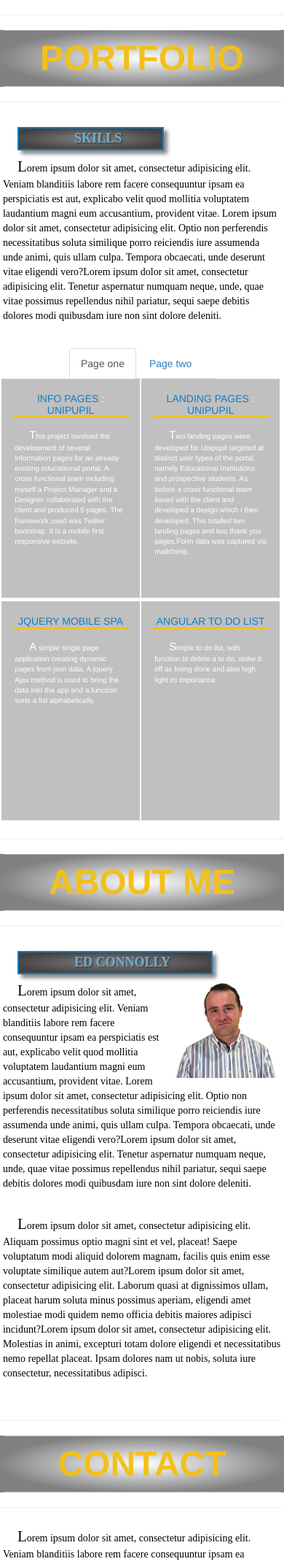
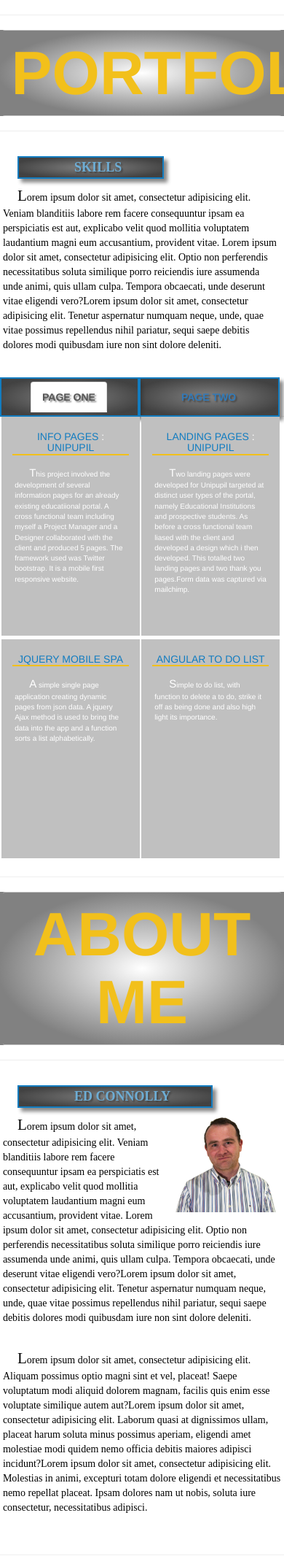
Before and after one commit to barophobe/portsite, a PHP site: page / in a window 390 px wide; the page is wider, and only the part inside the window is pictured. Shown: the part 59-2202 px from the top of that part at 73% size. Run offline with PHP 8.4, Linux system fonts and the light colour scheme; some web fonts are replaced.

Commit message:
not much added

```diff
--- a/index.php
+++ b/index.php
@@ -36,8 +36,8 @@
 
 <div class="tabbable"> <!-- Only required for left/right tabs -->
   <ul class="nav nav-tabs tabsCenter">
-    <li class="active"><a href="#tab1" data-toggle="tab">Page one</a></li>
-    <li><a href="#tab2" data-toggle="tab">Page two</a></li>
+    <li class="active subHd subTrans"><a href="#tab1" data-toggle="tab">Page one</a></li>
+    <li class="subHd subTrans"><a href="#tab2" data-toggle="tab">Page two</a></li>
 
   </ul>
   <div class="tab-content">
@@ -160,7 +160,7 @@
  <div class="container-fluid">
 <footer id="ed">
 
-|
+<span id="invis">|</span>
 </footer></div>
 <?php include ('contact_me.php'); ?>
 
--- a/media.css
+++ b/media.css
@@ -1,12 +1,3 @@
-@media (max-width: 767px) {
-  .portHd {
-    font-size: 78px; } }
-@media (max-width: 540px) {
-  .portHd {
-    font-size: 60px; } }
-@media (max-width: 400px) {
-  .portHd {
-    font-size: 48px; } }
 @media screen and (max-width: 840px) {
   #logo {
     max-width: 50%; }
@@ -122,9 +113,6 @@
 @media only screen and (min-width: 401px) and (max-width: 840px) {
   .effects .img {
     height: 350px; } }
-@media only screen and (min-width: 280px) and (max-width: 992px) {
-  .ftBor {
-    border-left: none; } }
 @media only screen and (min-width: 315px) and (max-width: 400px) {
   .portH {
     color: #127cc0;
--- a/media.scss
+++ b/media.scss
@@ -12,29 +12,6 @@ $greyD:#959595;
 
 
 @media (max-width: 767px) {
-  .portHd {
-
-  font-size:78px;
-
-}
-
-}
-
-@media (max-width: 540px) {
-  .portHd {
-
-  font-size:60px;
-
-}
-
-}
-
-@media (max-width: 400px) {
-  .portHd {
-
-  font-size:48px;
-
-}
 
 }
 
@@ -193,11 +170,9 @@ font-size: 18px;
 }
 
 
-@media only screen and (min-width:280px) and (max-width: 992px)  {
+@media only screen and (min-width:641px) and (max-width: 992px)  {
 
- .ftBor {
-  border-left: none;
-}
+
 
 }
 
--- a/portfolio.css
+++ b/portfolio.css
@@ -311,8 +311,11 @@ textarea:-ms-input-placeholder {
   text-align: center; }
 
 .tabsCenter {
-  width: 200px;
+  width: 400px;
   margin: 0 auto; }
+
+#invis {
+  color: rgba(45, 45, 45, 0); }
 
 .effects {
   padding-left: 15px; }
--- a/portfolio.scss
+++ b/portfolio.scss
@@ -35,6 +35,7 @@ $yellow:#f2c01b;
 $white:#ffffff;
 $overlay: rgba(45,45,45,0.9);
 $overlayHd: rgba(45,45,45,0.6);
+$overlayT: rgba(45,45,45,0);
 $greyL:#c0c0c0;
 $greyD:#959595;
 
@@ -419,11 +420,13 @@ color: #fff !important;
  }
 
 .tabsCenter {
-  width: 200px;
+  width: 400px;
   margin: 0 auto;
 }
 
-
+#invis{
+  color:$overlayT;
+}
 
 .effects {
   padding-left: 15px;
```
Also changed, not shown: 2 other files.
